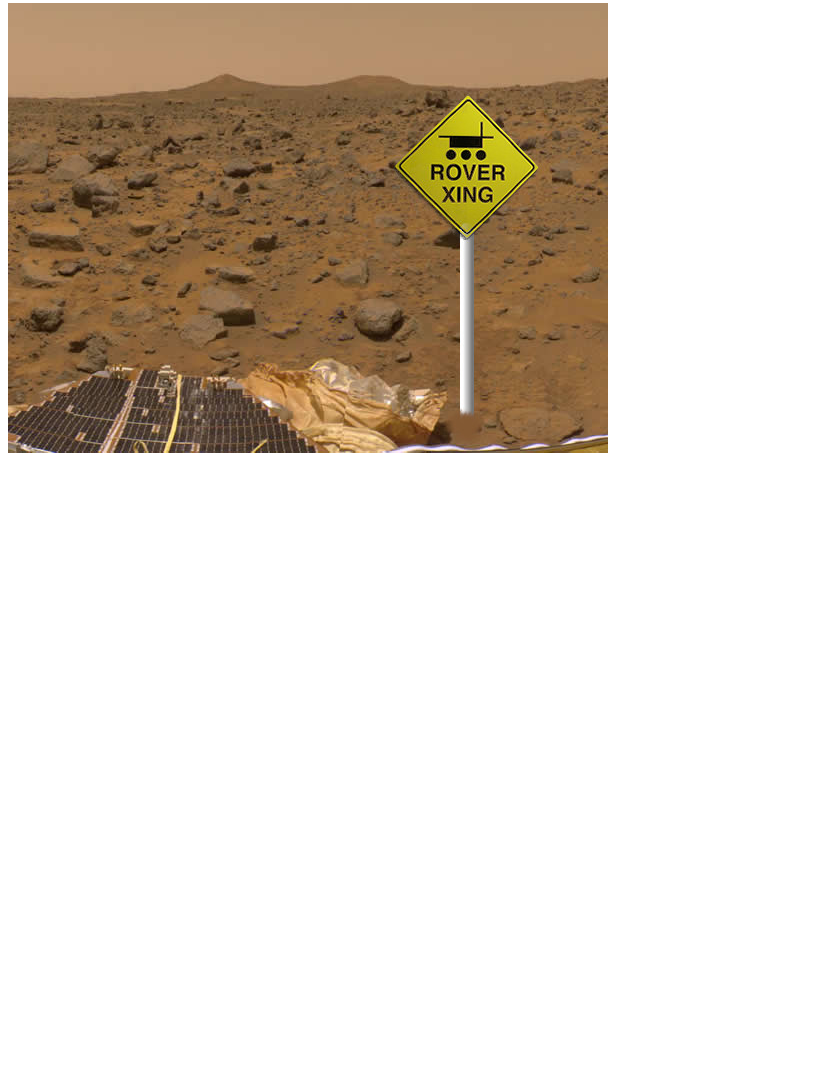
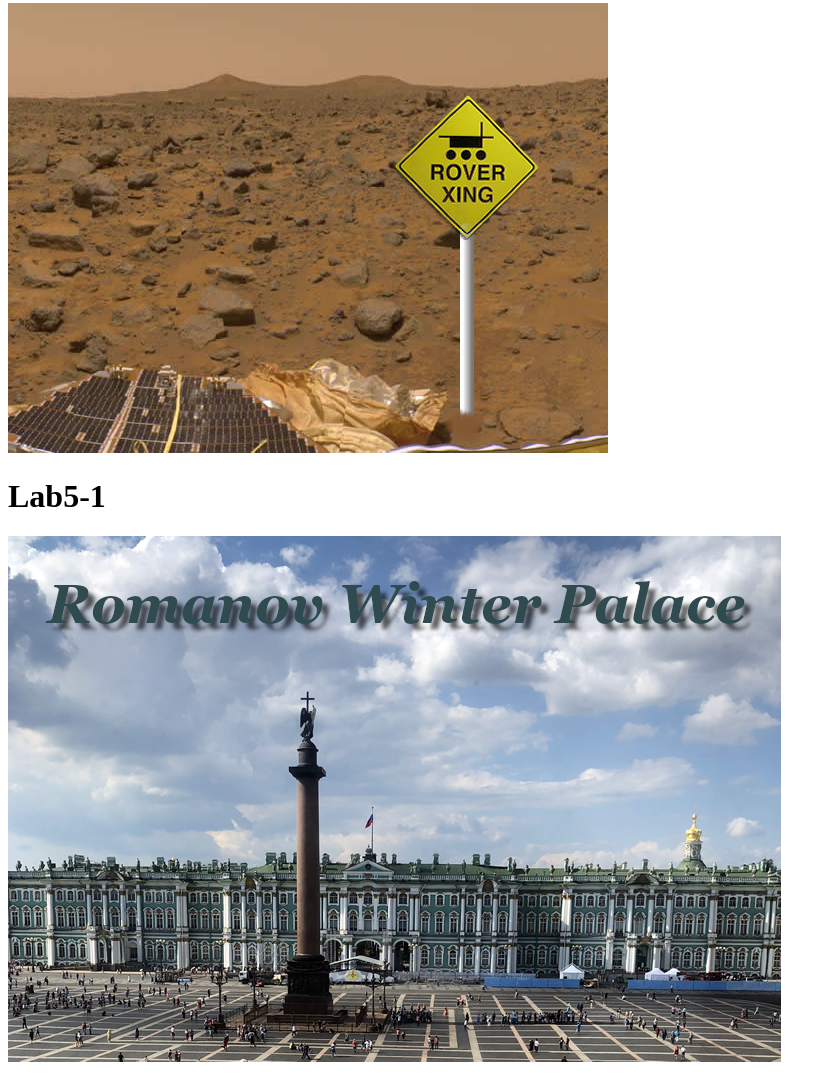
Before and after one commit to RigoPalomar3rd/RigoPalomar3rd.github.io, a plain HTML site: page index.html in a window 1280 px wide. Shown: the part 6869-7943 px from the top of the page, without its empty margins (0-836 px from the left). Before the commit the page ends 7334 px from the top, so only its background shows below. Drawn offline with Linux system fonts and the light colour scheme.

Commit message:
adding files

```diff
--- a/index.html
+++ b/index.html
@@ -46,6 +46,13 @@
     <img src="images/lab4-3.jpg">
     <h1>Lab4-4</h1>
     <img src="images/lab4-4.jpg">
+    <h1>Lab5-1</h1>
+    <img src="images/lab5-1.jpg">
+
+
+
+
+
 
 
 
```
Also changed, not shown: images/lab5-1.jpg (added).
